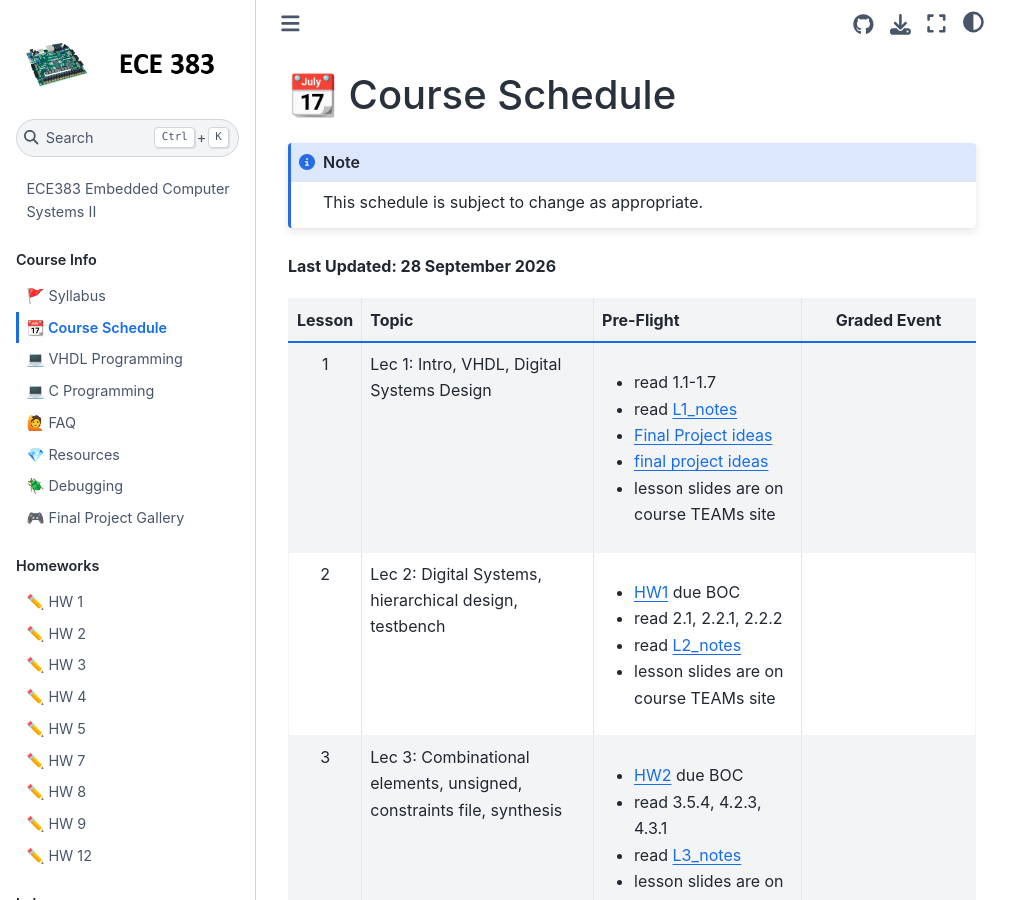
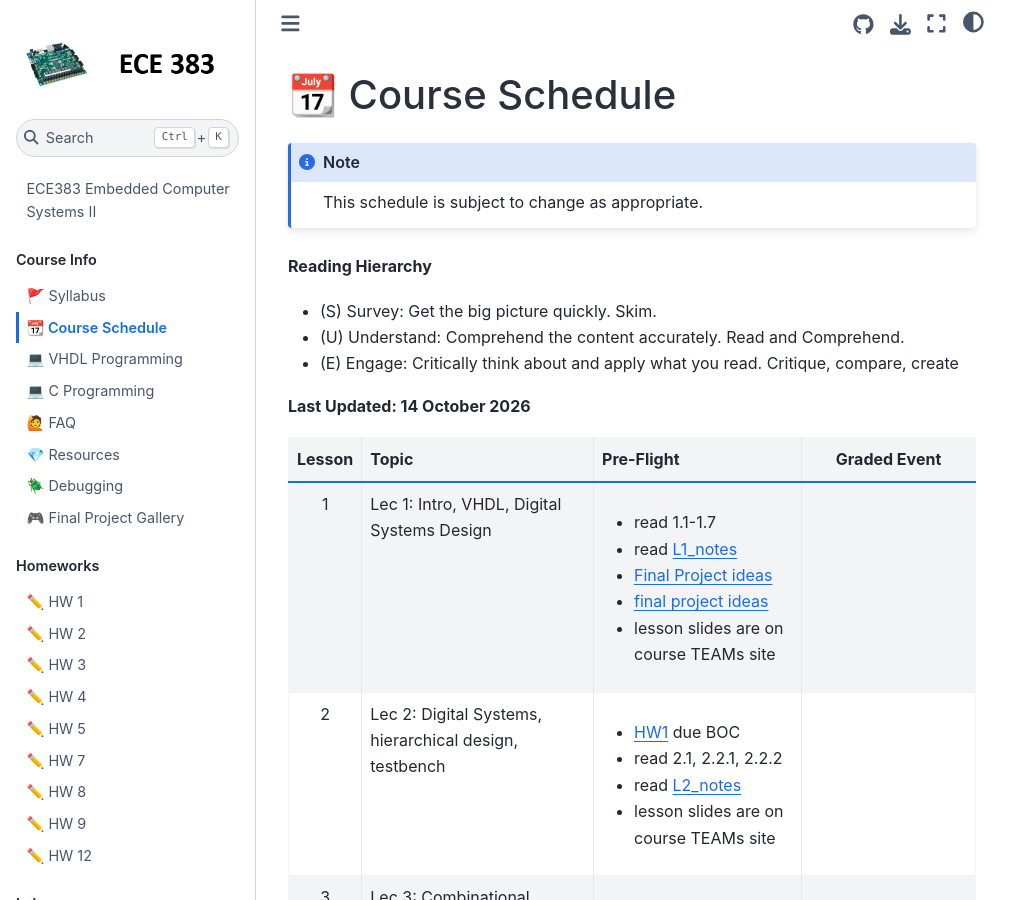
Before and after one commit to USAFA-ECE/ece383, a Jupyter Book: the page built from book/schedule.md, in a window 1280 px wide and 900 px high. Shown: the whole window, without its empty margins (0-1031 px from the left). Built offline with Jupyter Book 1.0.4 settings and Sphinx 7.4.7 and the Sphinx Book theme 1.1.4, drawn with Linux system fonts in a browser that asks for light colours; pages that are not in the unit, such as notebooks, are missing from menus.

Commit message:
Update schedule.md

````diff
--- a/book/schedule.md
+++ b/book/schedule.md
@@ -3,7 +3,14 @@
 ```{note}
 This schedule is subject to change as appropriate.
 ```
-**Last Updated: 28 September 2026**
+
+
+**Reading Hierarchy**
+<ul><li> (S) Survey: Get the big picture quickly. Skim.
+</li><li> (U) Understand: Comprehend the content accurately. Read and Comprehend.
+</li><li> (E) Engage: Critically think about and apply what you read. Critique, compare, create </li></ul>
+
+**Last Updated: 14 October 2026**
 
 | Lesson |                           Topic                  |   Pre-Flight            |     Graded Event                     |
 |:------:|--------------------------------------------------|:--------------------|:-----------------------------------------:|
````
